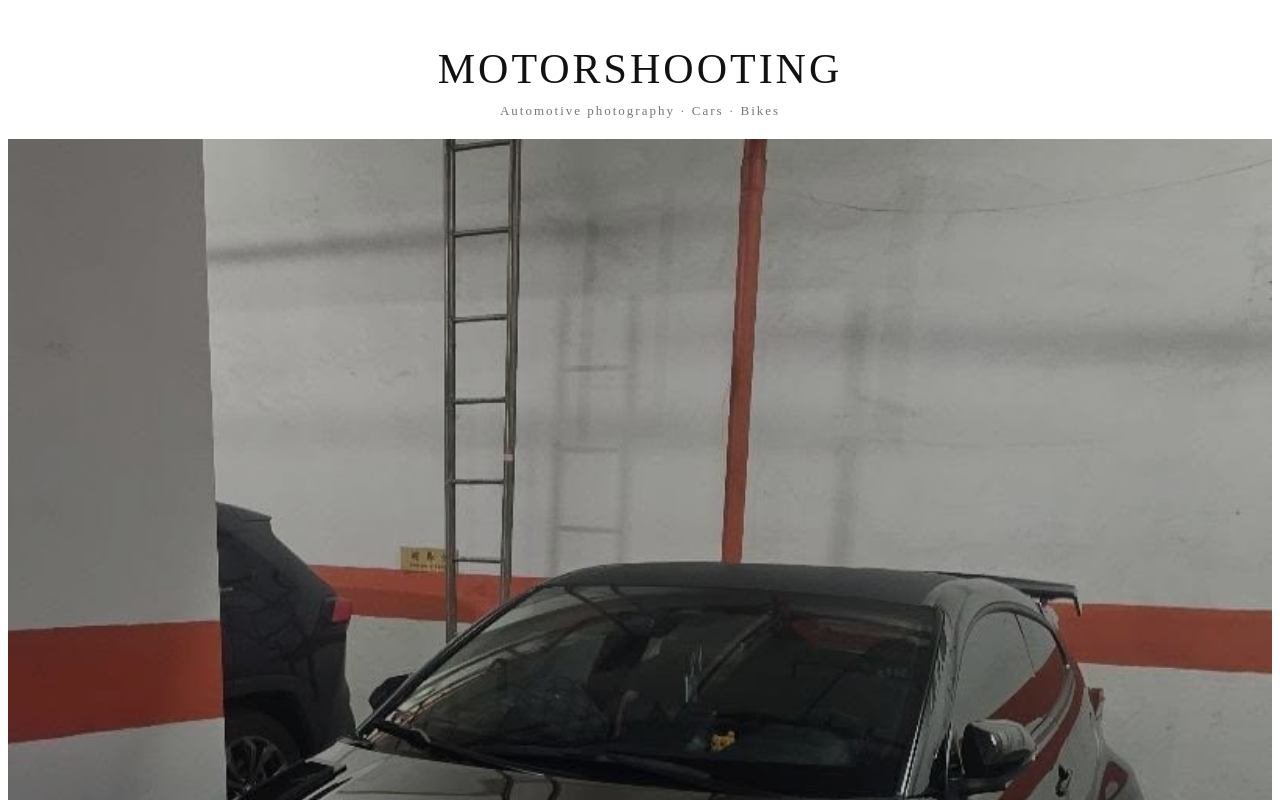
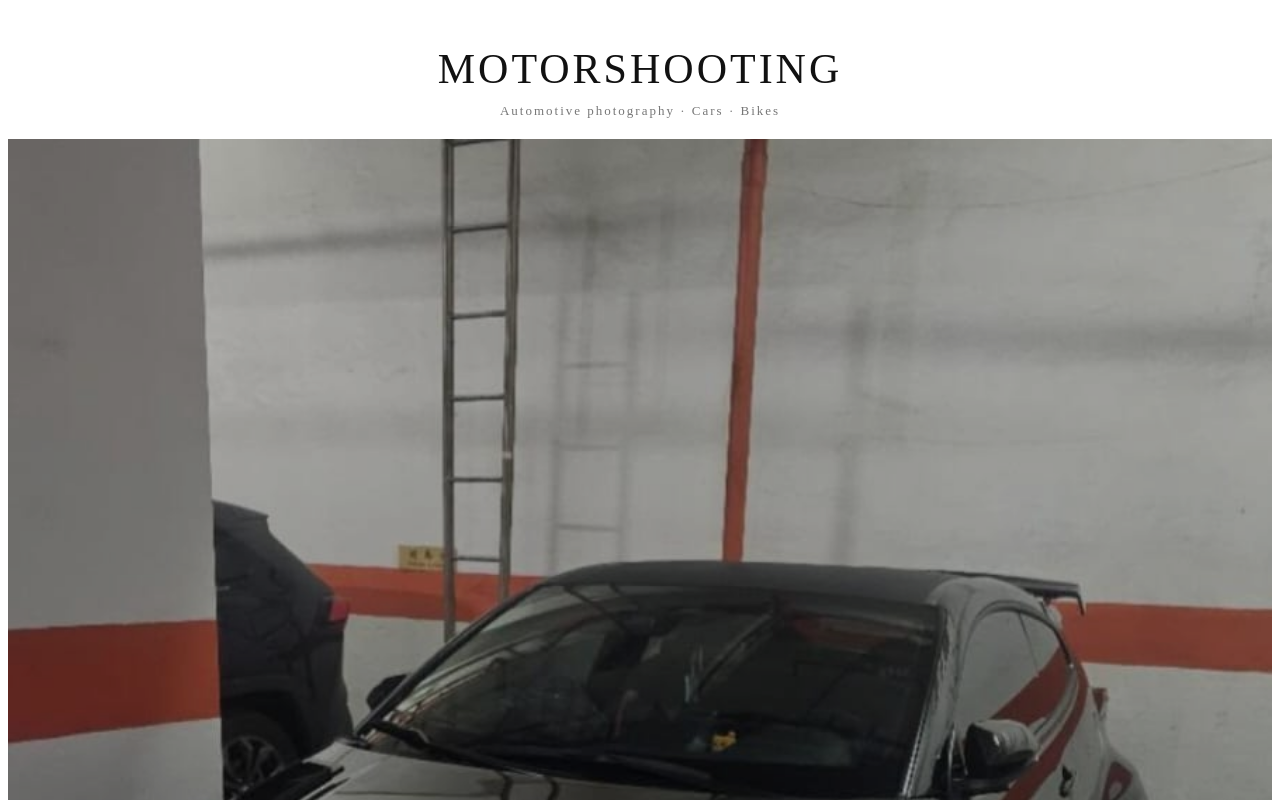
Before and after one commit to valtyna64-ux/Motorlines, a plain HTML site: page index.html in a window 1280 px wide. Shown: the part 1840-2640 px from the top of the page. Drawn offline with Linux system fonts and the light colour scheme.

Commit message:
Update index.html

```diff
--- a/index.html
+++ b/index.html
@@ -266,7 +266,7 @@ href="https://cdnjs.cloudflare.com/ajax/libs/font-awesome/6.5.1/css/all.min.css"
 
     <a href="motorshootingphen.html" class="motorshooting-banner">
 
-        <img src="ciaoweek.jpeg" alt="Motorshooting">
+        <img src="c22.jpeg" alt="Motorshooting">
 
         <div class="motorshooting-overlay">
 
```
